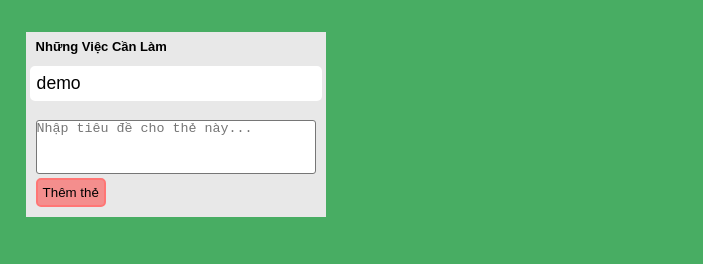
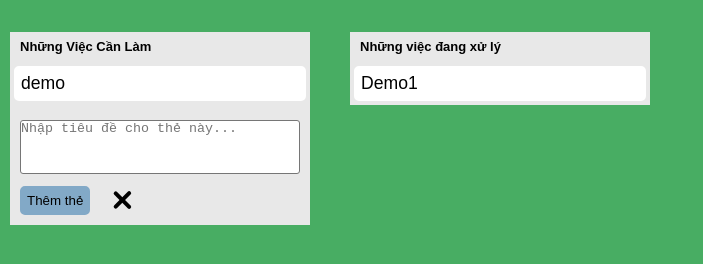
Before and after one commit to quanlatoi/todo-list, a plain HTML site: page bai3.html in a window 1280 px wide. Both pictures are taken after a click on the link "Thêm thẻ khác". Shown: the whole page, without its empty margins (0-703 px from the left). Drawn offline with Linux system fonts and the light colour scheme.

Commit message:
save draft

```diff
--- a/bai3.css
+++ b/bai3.css
@@ -4,11 +4,14 @@
   box-sizing: border-box;
 }
 
+
 .contain {
   width: 100vw;
   height: 100vh;
   padding: 10px;
   background: rgb(72, 173, 99);
+  display: flex;
+  flex-wrap: wrap;
 }
 
 .toDo {
@@ -17,7 +20,7 @@
   background: rgb(232, 232, 232);
   position: absolute;
   top: 4%;
-  left: 2%;
+  left: 10px;
   overflow-y: auto;
 }
 
@@ -30,6 +33,7 @@
   font-weight: bold;
   font-family: sans-serif;
   font-size: 13px;
+  cursor: context-menu;
 }
 
 .listCard {
@@ -109,11 +113,6 @@
   padding: 10px;
 }
 
-.addCard:hover {
-  background: rgb(199, 199, 199);
-  cursor: pointer;
-}
-
 .addCard:hover a span {
   text-decoration: underline;
   color: black;
@@ -129,6 +128,47 @@
   font-size: 16px;
 }
 
+.icon{
+  width: 25px;
+  height: 27px;
+  display: inline-block;
+  position: relative;
+  bottom: -10px;
+  left: 15px;
+}
+
+.icon::after, .icon::before{
+  content: '';
+  background: rgba(0, 0, 0);
+  height: 4px;
+  width: 90%;
+  transform: translate(-50%, -50%);
+  position: absolute;
+  border-radius: 5px;
+  transition: 1s all ease;
+}
+.icon::after{
+  transform: rotateZ(45deg);
+  left: 5%;
+  bottom: 50%;
+}
+.icon::before{
+  transform: rotateZ(-45deg);
+  left: 5%;
+  bottom: 50%;
+}
+
+.icon:hover::after{
+  background: rgb(73, 164, 238);
+  transition: 1s;
+  transform: rotate(-45deg);
+}
+.icon:hover::before{
+  background: rgb(73, 164, 238);
+  transition: 1s;
+  transform: rotate(45deg);
+}
+
 
 textarea {
   overflow: hidden;
@@ -140,16 +180,28 @@ textarea {
   outline-style: none;
 }
 
-input {
+#btn {
   padding: 5px;
-  border: 2px solid rgb(255, 118, 117);
-  background-color: rgb(244, 142, 141);
+  border: 2px solid rgb(130, 169, 199);
+  background-color: rgb(130, 169, 199);
   border-radius: 5px;
   transition: 1s all ease;
   outline-style: none;
 }
 
-input:hover{
+
+#btn:hover{
   color: rgb(255, 255, 255);
   cursor: pointer;
 }
+
+
+.process{
+  width: 300px;
+  overflow: auto;
+  background: rgb(232, 232, 232);
+  position: absolute;
+  overflow-y: auto;
+  top: 4%;
+  left: 350px;
+}
--- a/bai3.html
+++ b/bai3.html
@@ -6,6 +6,8 @@
     <link rel="icon" type="image/png" href="E:\Picture\Life is a long lesson in humility..png">
     <link rel="stylesheet" href="https://use.fontawesome.com/releases/v5.6.3/css/all.css" integrity="sha384-UHRtZLI+pbxtHCWp1t77Bi1L4ZtiqrqD80Kn4Z8NTSRyMA2Fd33n5dQ8lWUE00s/" crossorigin="anonymous">
     <link rel="stylesheet" href="bai3.css">
+    <!-- <script src="https://ajax.googleapis.com/ajax/libs/jquery/3.3.1/jquery.min.js"></script> -->
+
   </head>
   <body>
     <div class="contain">
@@ -14,8 +16,8 @@
           <p>Những Việc Cần Làm</p>
         </div>
         <!-- End nameList -->
-        <div class="listCard">
-            <div class="tag">
+        <div id="div1" class="listCard" ondrop="drop(event)" ondragover="allowDrop(event)">
+            <div class="tag" id="drag1" draggable="true" ondragstart="drag(event)">
               <a class="father" href="#">
                 <span class="child1"></span>
                 <span class="child2">demo</span>
@@ -24,14 +26,36 @@
         </div>
         <!-- End listCard -->
         <div class="addCard">
-          <a id="addCard" href="#">
+          <a id="yasuo" href="#">
             <span><i class="fas fa-plus"></i></span>
             <span>Thêm thẻ khác</span>
+          </a>
+          <a id='teemo' href="#" style="display: none;">
+            <textarea placeholder="Nhập tiêu đề cho thẻ này..."></textarea>
+            <input id="btn" type="button" value="Thêm thẻ">
+            <div class="icon"></div>
           </a>
         </div>
         <!-- End addCard -->
       </div>
-      <!-- End toDo -->
+      <!-- End task toDo -->
+
+      <div class="process">
+        <div class="nameList">
+          <p>Những việc đang xử lý</p>
+        </div>
+        <!-- End nameList -->
+        <div class="listCard" id="div2"  ondrop="drop(event)" ondragover="allowDrop(event)">
+          <div class="tag" >
+            <a class="father" href="#">
+              <span class="child1"></span>
+              <span class="child2">Demo1</span>
+            </a>
+          </div>
+        </div>
+        <!-- End List card -->
+      </div>
+      <!-- End task done -->
     </div>
     <script src="bai3.js" charset="utf-8"></script>
   </body>
--- a/bai3.js
+++ b/bai3.js
@@ -1,23 +1,27 @@
-var addCard = document.getElementById('addCard');
+var addCard = document.getElementById('yasuo');
 addCard.addEventListener('click', function() {
-  var del = document.querySelector('.addCard');
-  del.innerHTML = '';
-  var addNewCard = document.querySelector('.addCard');
-  //tạo ô nhập\\
-  var textArea = document.createElement('textarea');
-  addNewCard.appendChild(textArea);
-  textArea.setAttribute('placeholder', 'Nhập tiêu đề cho thẻ này...')
-  var input = document.createElement('input');
-  addNewCard.appendChild(input);
-  input.setAttribute('type', 'button');
-  input.setAttribute('value', 'Thêm thẻ');
+  var showTextArea = document.getElementById('yasuo');
+  showTextArea.setAttribute('style', 'display: none');
+  var hiddenYasuo = document.getElementById('teemo');
+  hiddenYasuo.removeAttribute('style', 'display: block');
+  var btn = document.getElementById('btn');
+  //add event cho thẻ input button
+  btn.addEventListener('click', btnClick);
+  //add event cho thẻ div chứa icon X
+  var iconX = document.querySelector('.icon');
+  iconX.addEventListener('click', function() {
+    var showYasuo = document.getElementById('yasuo');
+    showYasuo.removeAttribute('style', 'display: none');
+    var hiddenTeemo = document.getElementById('teemo');
+    hiddenTeemo.setAttribute('style', 'display: none');
+  });
+});
 
-
-  //tính năng thêm tiêu đề.
-  var btn = document.querySelector('input');
-  btn.addEventListener('click', function() {
-    var classListCard = document.querySelector('.listCard');
-    //tạo thẻ div
+function btnClick() {
+  var classListCard = document.querySelector('.listCard');
+  //tạo thẻ div
+  var text = document.querySelector('textarea').value;
+  if (text.length > 0) {
     var div = document.createElement('div');
     classListCard.appendChild(div);
     div.setAttribute('class', 'tag');
@@ -34,27 +38,26 @@ addCard.addEventListener('click', function() {
     var span2 = document.createElement('span');
     a.appendChild(span2);
     span2.setAttribute('class', 'child2');
-    span2.innerHTML = document.querySelector('textarea').value;
+    span2.innerHTML = text;
+    //trả về giao diện thêm thẻ ban đầu
+    var showYasuo = document.getElementById('yasuo');
+    showYasuo.removeAttribute('style', 'display: none');
+    var hiddenTeemo = document.getElementById('teemo');
+    hiddenTeemo.setAttribute('style', 'display: none');
+    document.querySelector('textarea').value = '';
+  }
+}
 
+function allowDrop(ev) {
+  ev.preventDefault();
+}
 
-    //Khi ấn nút tạo thẻ sẽ trở lại ban đầu
-    var clickBtn = document.querySelector('.addCard');
-    clickBtn.addEventListener('click', function() {
-      var del2 = document.querySelector('.addCard');
-      del2.innerHTML = '';
-      var addNewCard = document.querySelector('.addCard');
-      var aStep1 = document.createElement('a');
-      addNewCard.appendChild(aStep1);
-      aStep1.setAttribute('id', 'addCard');
-      aStep1.setAttribute('href', '#');
-      var span2_1 = document.createElement('span');
-      aStep1.appendChild(span2_1);
-      var span2_2 = document.createElement('span');
-      var i2 = document.createElement('i');
-      span2_1.appendChild(i2);
-      i2.setAttribute('class', 'fas fa-plus');
-      aStep1.appendChild(span2_2);
-      span2_2.innerHTML = 'Thêm thẻ khác';
-    });
-  });
-});
+function drag(ev) {
+  ev.dataTransfer.setData('text', ev.target.id);
+}
+
+function drop(ev) {
+  ev.preventDefault();
+  var data = ev.dataTransfer.getData('text');
+  ev.target.appendChild(document.getElementById(data));
+}
```
Also changed, not shown: 1 other file.
